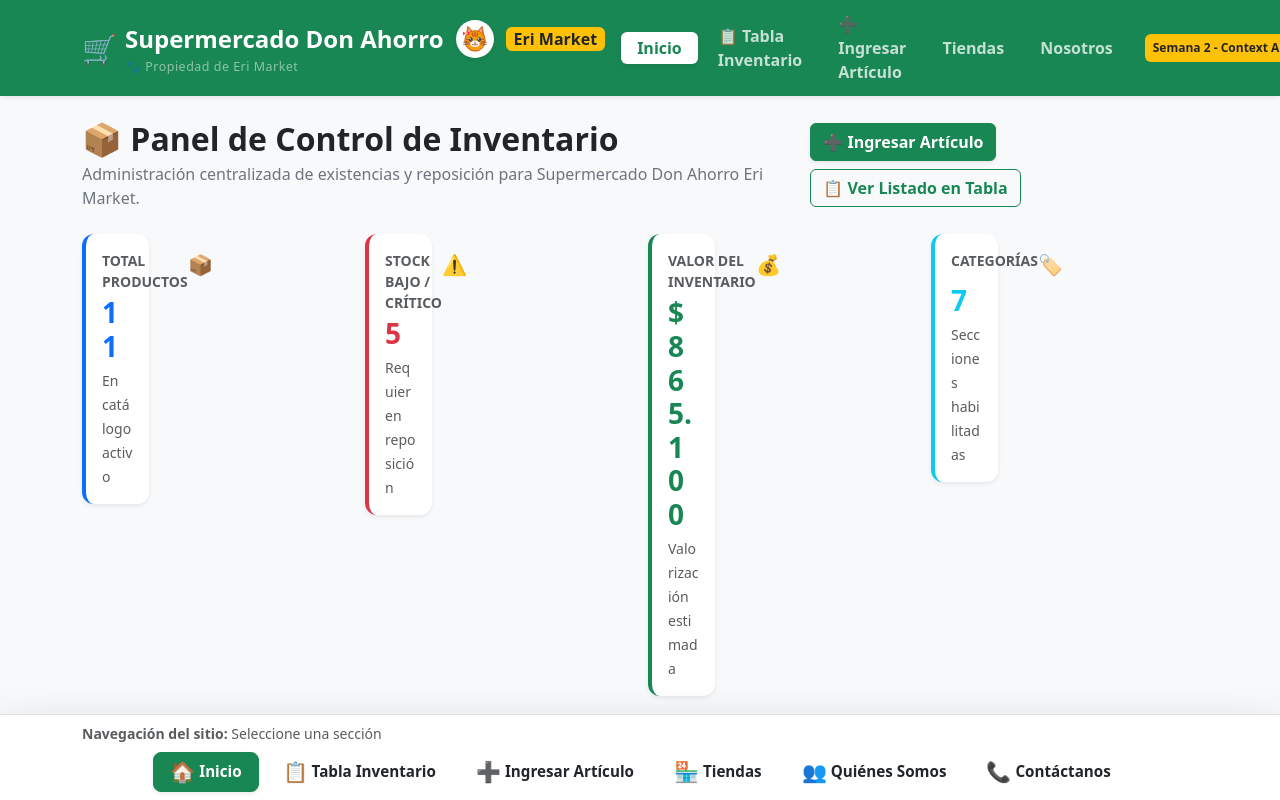
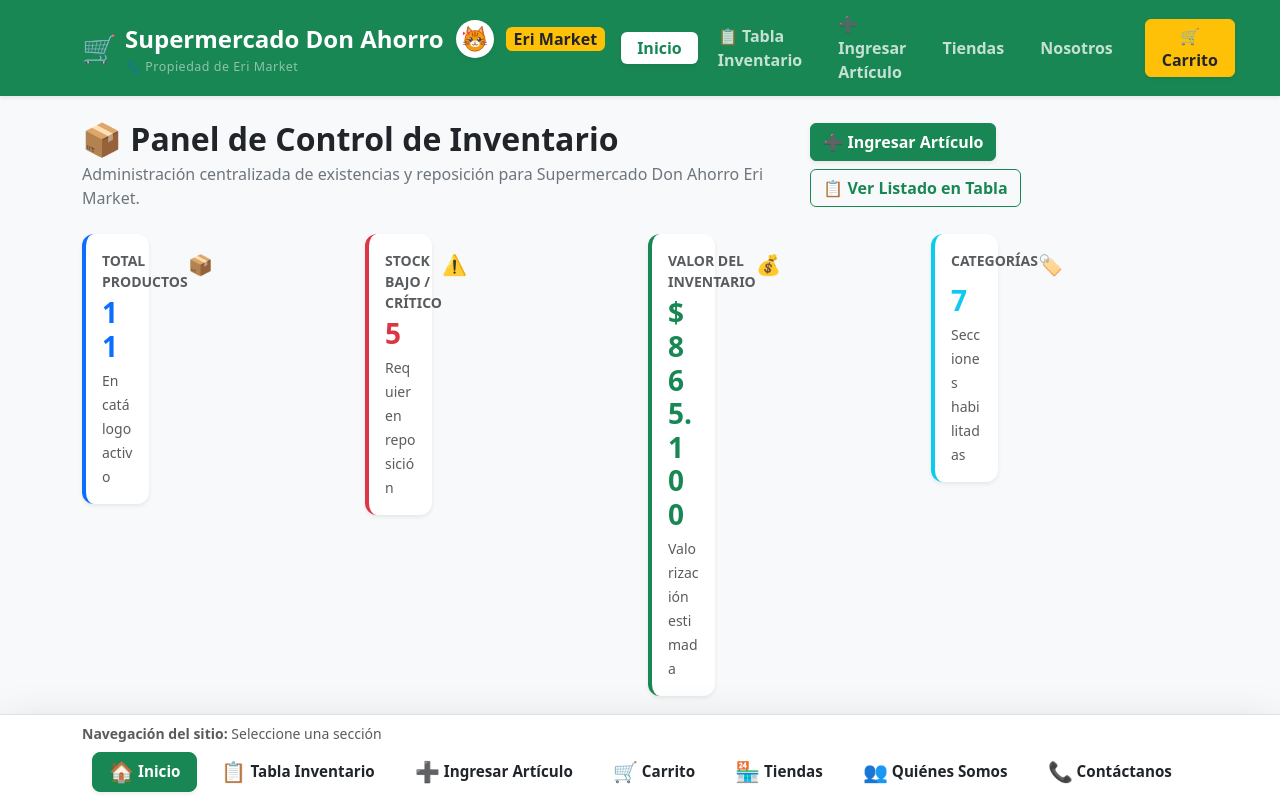
Before and after one commit to Lybern/Supermercado-Carolina-Delgado-PFY2202-s3, a React (Vite) app: page / in a window 1280 px wide. Shown: the top 800 px of the page. Built offline with nearby package versions, Linux system fonts and the light colour scheme.

Commit message:
incorporar acceso al carrito con contador reactivo en navegación superior e inferior

```diff
--- a/src/components/BottomNav.jsx
+++ b/src/components/BottomNav.jsx
@@ -1,10 +1,14 @@
 import { NavLink } from "react-router";
+import useInventario from "../hooks/useInventario";
 
 /**
- * Menú Inferior de Navegación (Requerimiento evaluativo)
- * Permite navegar hacia el inventario, formulario de ingreso y páginas institucionales sin recargar la SPA.
+ * Menú Inferior de Navegación.
+ * Permite navegar hacia el inventario, formulario de ingreso, carrito y páginas institucionales.
  */
 function BottomNav() {
+  const { carrito } = useInventario();
+  const totalUnidades = carrito.reduce((acc, item) => acc + item.cantidad, 0);
+
   const getNavClass = ({ isActive }) =>
     `btn d-flex flex-column flex-sm-row align-items-center justify-content-center gap-1 px-3 py-1 fw-semibold transition-all ${
       isActive
@@ -30,19 +34,35 @@ function BottomNav() {
               <span>Inicio</span>
             </NavLink>
 
-            {/* Listado en Tabla Requerido Semana 2 */}
+            {/* Listado en Tabla */}
             <NavLink to="/inventario" className={getNavClass}>
               <span className="fs-5">📋</span>
               <span>Tabla Inventario</span>
             </NavLink>
 
-            {/* Ingresar Artículos Requerido Semana 2 */}
+            {/* Ingresar Artículos */}
             <NavLink to="/nuevo-producto" className={getNavClass}>
               <span className="fs-5">➕</span>
               <span>Ingresar Artículo</span>
             </NavLink>
 
-            {/* Páginas Adicionales Institucionales */}
+            {/* Carrito de Compras */}
+            <NavLink to="/carrito" className={getNavClass}>
+              <span className="fs-5 position-relative">
+                🛒
+                {totalUnidades > 0 && (
+                  <span
+                    className="position-absolute top-0 start-100 translate-middle badge rounded-pill bg-danger"
+                    style={{ fontSize: "0.6rem" }}
+                  >
+                    {totalUnidades}
+                  </span>
+                )}
+              </span>
+              <span>Carrito</span>
+            </NavLink>
+
+            {/* Páginas Institucionales */}
             <NavLink to="/tiendas" className={getNavClass}>
               <span className="fs-5">🏪</span>
               <span>Tiendas</span>
--- a/src/components/Header.jsx
+++ b/src/components/Header.jsx
@@ -1,11 +1,15 @@
 import { Link, NavLink } from "react-router";
+import useInventario from "../hooks/useInventario";
 import OrangeTabbyCat from "./OrangeTabbyCat";
 
 /**
- * Encabezado institucional con identidad del supermercado
- * y menú de navegación superior con enlaces activos mediante NavLink.
+ * Encabezado institucional con identidad del supermercado,
+ * menú superior de navegación y acceso directo al carrito con contador dinámico.
  */
 function Header() {
+  const { carrito } = useInventario();
+  const totalUnidades = carrito.reduce((acc, item) => acc + item.cantidad, 0);
+
   const getTopNavLinkClass = ({ isActive }) =>
     `nav-link px-3 py-1 fw-semibold rounded text-decoration-none ${
       isActive
@@ -42,7 +46,7 @@ function Header() {
         </Link>
 
         <div className="d-flex align-items-center gap-3">
-          {/* Navegación Principal Superior Requerida por la Semana 2 */}
+          {/* Navegación Principal Superior */}
           <nav
             className="d-none d-lg-flex align-items-center gap-1"
             aria-label="Navegación superior"
@@ -64,9 +68,18 @@ function Header() {
             </NavLink>
           </nav>
 
-          <span className="badge bg-warning text-dark fw-semibold px-2 py-2 d-none d-sm-inline-block">
-            Semana 2 - Context API
-          </span>
+          {/* Acceso al Carrito de Compras con Contador Reactivo */}
+          <Link
+            to="/carrito"
+            className="btn btn-warning text-dark fw-bold d-flex align-items-center gap-2 shadow-sm px-3 py-1"
+          >
+            <span>🛒 Carrito</span>
+            {totalUnidades > 0 && (
+              <span className="badge bg-danger rounded-pill">
+                {totalUnidades}
+              </span>
+            )}
+          </Link>
         </div>
       </div>
     </header>
```
